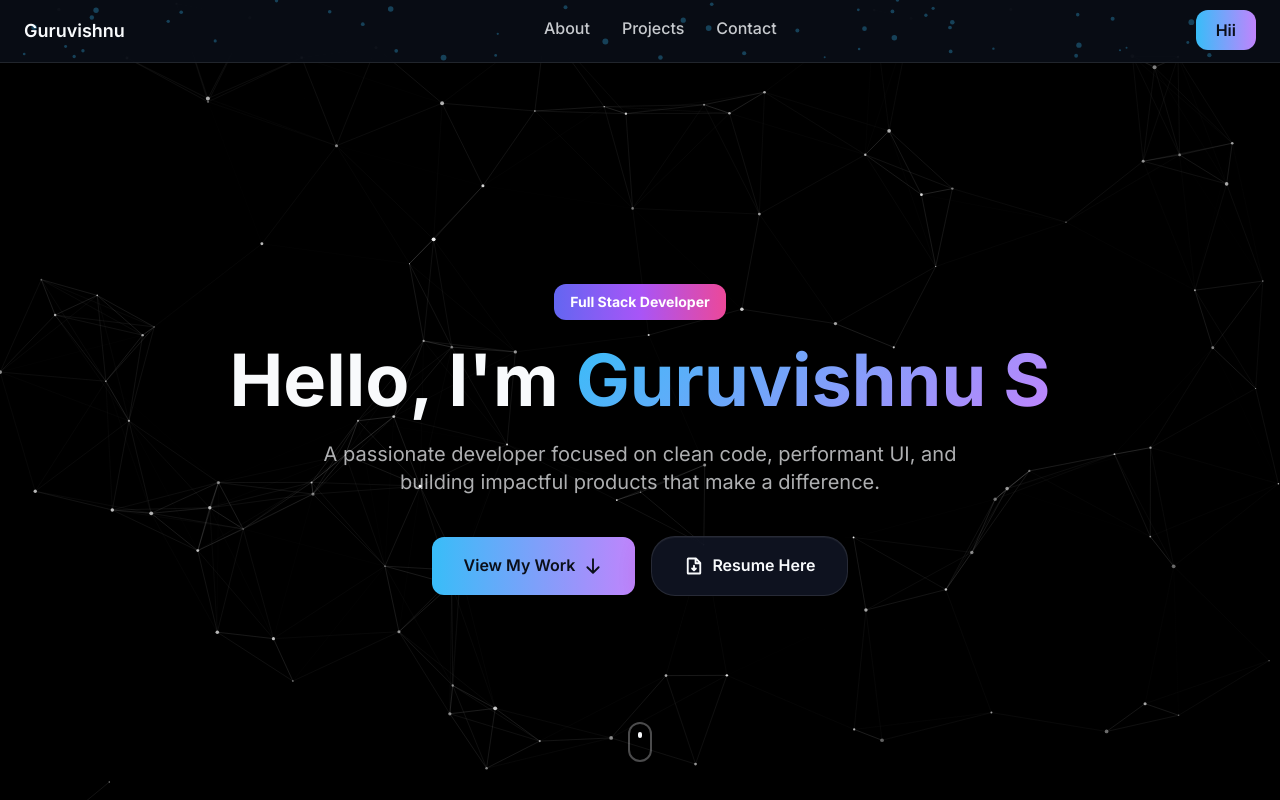
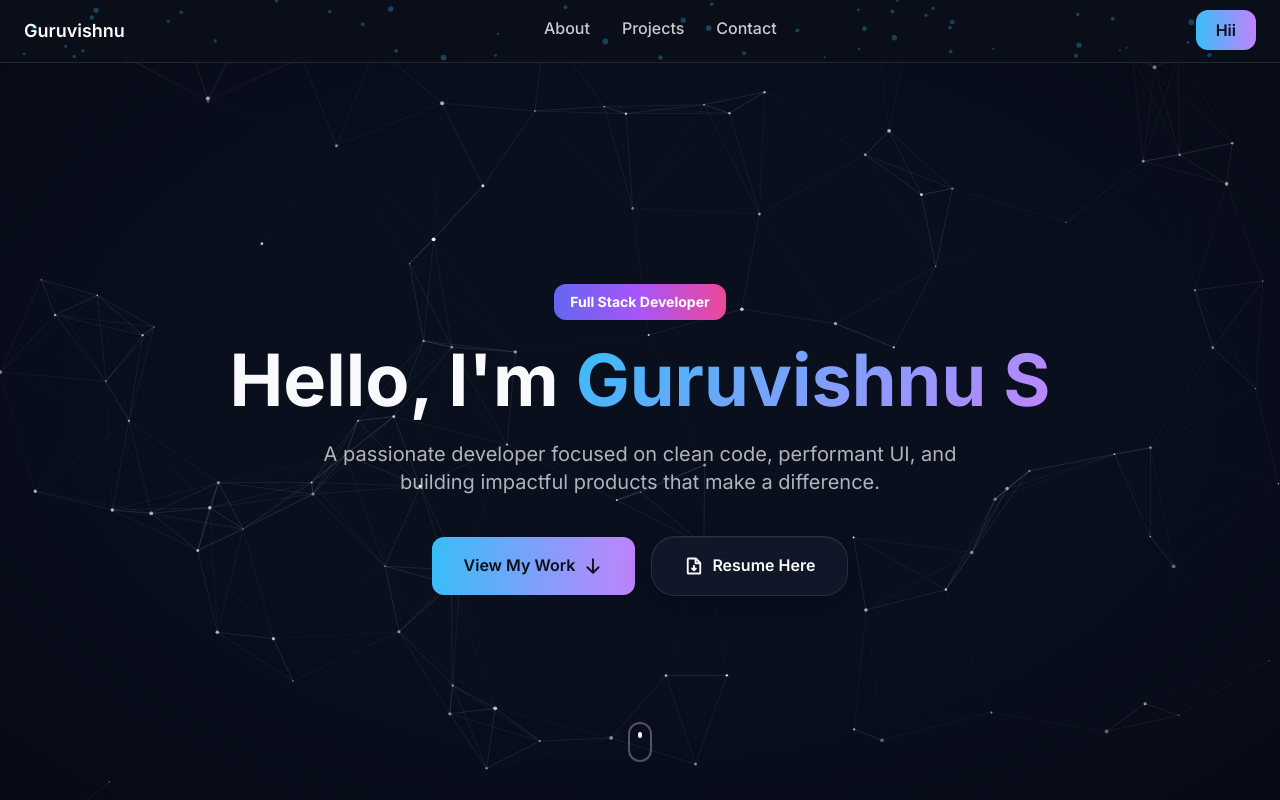
Before and after one commit to Guruvishnu444/vishnu-04, a React (Vite) app: page / in a window 1280 px wide. Shown: the top 800 px of the page. Built offline with nearby package versions, Linux system fonts and the light colour scheme.

Commit message:
Update portfolio website files

```diff
--- a/src/App.jsx
+++ b/src/App.jsx
@@ -20,7 +20,7 @@ function LoadingFallback() {
 
 function App() {
   return (
-    <div className="relative min-h-screen overflow-hidden bg-[#333333]">
+    <div className="relative min-h-screen overflow-hidden bg-[#0A0F1E]">
       <InteractiveBackground />
       <Navbar />
 
--- a/src/components/InteractiveBackground.jsx
+++ b/src/components/InteractiveBackground.jsx
@@ -116,17 +116,13 @@ function ParticleCanvas() {
 
     const animate = () => {
       ctx.clearRect(0, 0, width, height)
-
       const mx = mouseRef.current.x
       const my = mouseRef.current.y
-
       drawConnections(particlesRef.current, mx, my)
-
       particlesRef.current.forEach(p => {
         p.update(mx, my)
         p.draw(ctx)
       })
-
       animationRef.current = requestAnimationFrame(animate)
     }
 
@@ -175,8 +171,8 @@ export default function InteractiveBackground() {
 
   return (
     <div className="fixed inset-0 pointer-events-none overflow-hidden z-0">
-      {/* Pure black background */}
-      <div className="absolute inset-0" style={{ backgroundColor: '#000000' }} />
+      {/* Dark navy background */}
+      <div className="absolute inset-0" style={{ backgroundColor: '#0A0F1E' }} />
 
       {/* Particle network canvas */}
       <ParticleCanvas />
@@ -185,7 +181,7 @@ export default function InteractiveBackground() {
       <div
         className="absolute inset-0"
         style={{
-          background: 'radial-gradient(ellipse at 50% 50%, transparent 40%, rgba(0,0,0,0.5) 100%)',
+          background: 'radial-gradient(ellipse at 50% 50%, transparent 40%, rgba(5, 8, 18, 0.6) 100%)',
         }}
       />
     </div>
```
